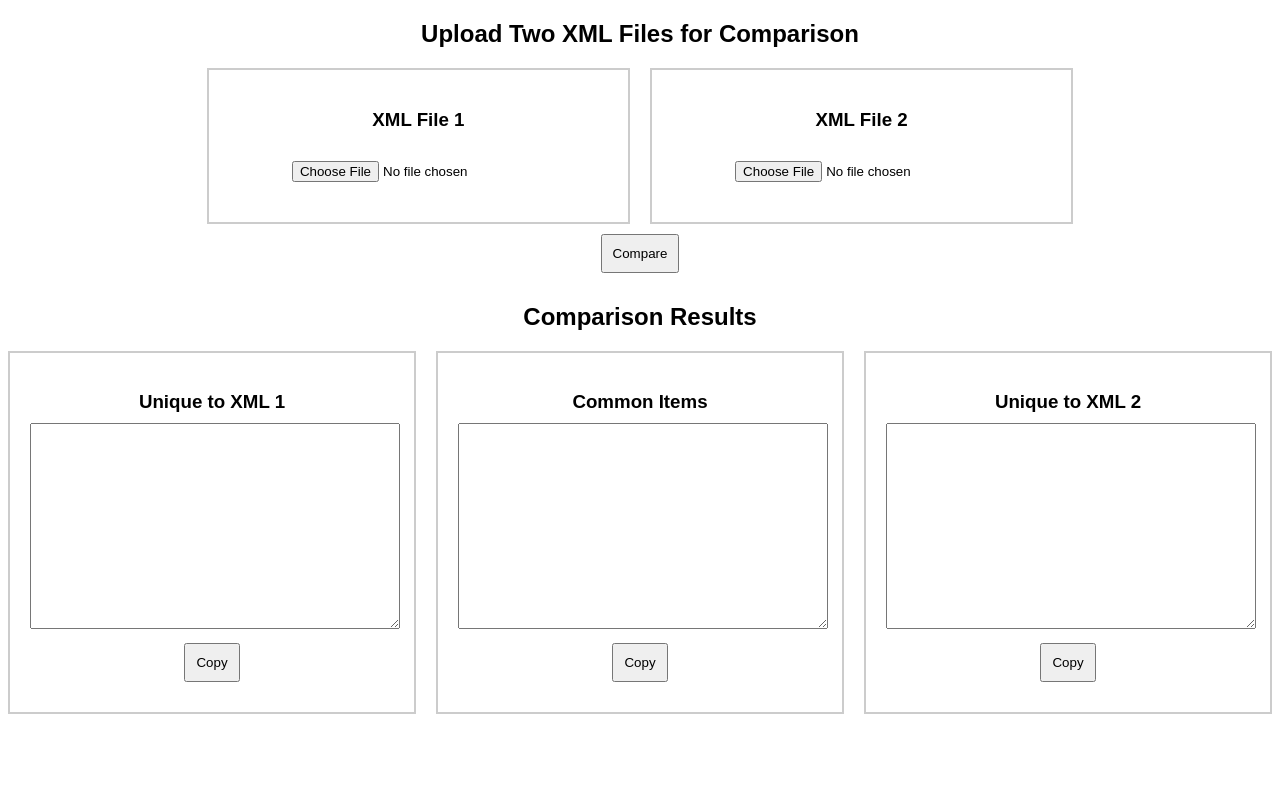
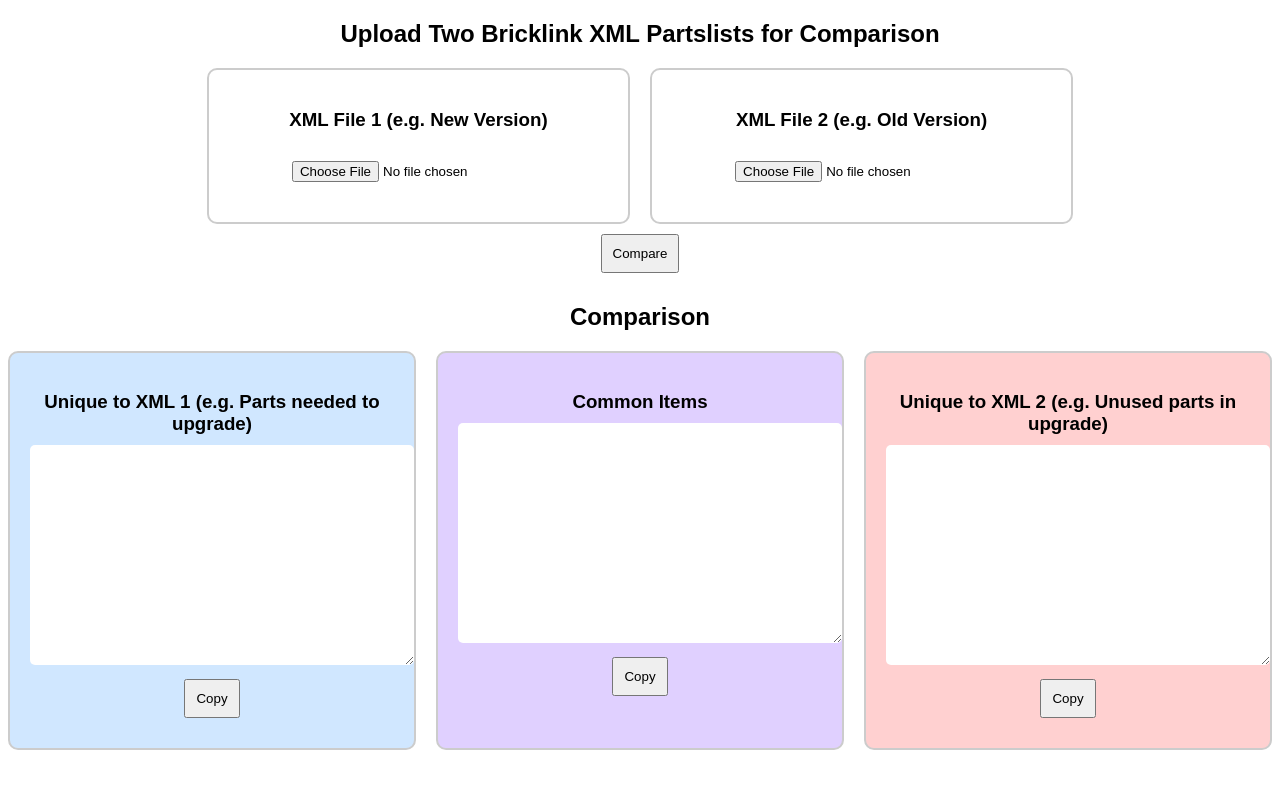
Before and after one commit to JackErhardt/BL-XML-Utils, a Flask app: page / in a window 1280 px wide. Run offline with Flask 3, Linux system fonts and the light colour scheme.

Commit message:
HTML updates; added more descriptive text, removed annoying pop-up on copy, added color coding

```diff
--- a/templates/index.html
+++ b/templates/index.html
@@ -3,47 +3,82 @@
 <head>
     <meta charset="UTF-8">
     <meta name="viewport" content="width=device-width, initial-scale=1.0">
-    <title>XML Comparator</title>
+    <title>Bricklink XML Utility</title>
     <style>
-        body { font-family: Arial, sans-serif; text-align: center; margin-top: 20px; }
-        .container { display: flex; justify-content: center; gap: 20px; margin-top: 20px; }
-        .upload-box, .result-box { border: 2px solid #ccc; padding: 20px; width: 30%; }
-        .result-box { min-height: 200px; overflow-y: auto; }
-        input, button { margin: 10px; padding: 10px; }
-        h3 { margin-bottom: 10px; }
-        textarea { width: 100%; height: 200px; font-family: monospace; white-space: pre; }
+        body {
+            font-family: Arial, sans-serif;
+            text-align: center;
+            margin-top: 20px;
+        }
+        .container {
+            display: flex;
+            justify-content: center;
+            gap: 20px;
+            margin-top: 20px;
+        }
+        .upload-box, .result-box {
+            border: 2px solid #ccc;
+            padding: 20px;
+            width: 30%;
+            border-radius: 10px;
+        }
+        .result-box {
+            min-height: 200px;
+            overflow-y: auto;
+        }
+        input, button {
+            margin: 10px;
+            padding: 10px;
+        }
+        h3 {
+            margin-bottom: 10px;
+        }
+        textarea {
+            width: 100%;
+            height: 200px;
+            font-family: monospace;
+            white-space: pre;
+            border: none;
+            padding: 10px;
+            border-radius: 5px;
+        }
+
+        /* Pastel color coding */
+        .xml1-box { background-color: #d0e7ff; }  /* Pastel blue */
+        .xml2-box { background-color: #ffd0d0; }  /* Pastel red */
+        .common-box { background-color: #e0d0ff; } /* Pastel purple */
     </style>
 </head>
 <body>
-    <h2>Upload Two XML Files for Comparison</h2>
+    <h2>Upload Two Bricklink XML Partslists for Comparison</h2>
     <form id="uploadForm" enctype="multipart/form-data">
         <div class="container">
             <div class="upload-box">
-                <h3>XML File 1</h3>
+                <h3>XML File 1 (e.g. New Version)</h3>
                 <input type="file" id="xmlFile1" name="file1" accept=".xml" required>
             </div>
             <div class="upload-box">
-                <h3>XML File 2</h3>
+                <h3>XML File 2 (e.g. Old Version)</h3>
                 <input type="file" id="xmlFile2" name="file2" accept=".xml" required>
             </div>
         </div>
         <button type="submit">Compare</button>
     </form>
 
-    <h2>Comparison Results</h2>
+    <h2>Comparison</h2>
     <div class="container">
-        <div class="result-box">
-            <h3>Unique to XML 1</h3>
+        <div class="result-box xml1-box">
+            <h3>Unique to XML 1 (e.g. Parts needed to upgrade)</h3>
             <textarea id="unique1" readonly></textarea>
             <button onclick="copyToClipboard('unique1')">Copy</button>
         </div>
-        <div class="result-box">
+        <div class="result-box common-box">
             <h3>Common Items</h3>
             <textarea id="common" readonly></textarea>
             <button onclick="copyToClipboard('common')">Copy</button>
         </div>
-        <div class="result-box">
-            <h3>Unique to XML 2</h3>
+        <div class="result-box xml2-box">
+            <h3>Unique to XML 2 (e.g. Unused parts in upgrade)</h3>
             <textarea id="unique2" readonly></textarea>
             <button onclick="copyToClipboard('unique2')">Copy</button>
         </div>
@@ -76,7 +111,7 @@
             const textarea = document.getElementById(elementId);
             textarea.select();
             document.execCommand("copy");
-            alert("Copied to clipboard!");
+            // alert("Copied to clipboard!");
         }
     </script>
 </body>
```
